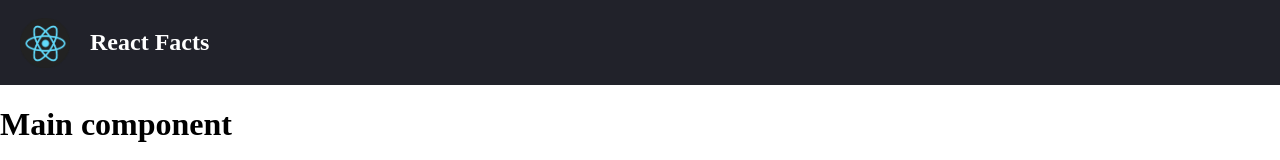
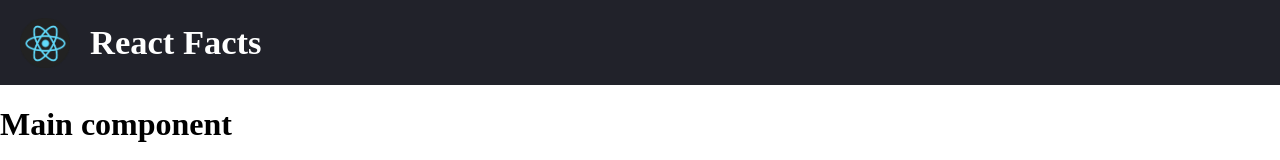
Before and after one commit to andydangit/spa-react-info, a React (Create React App) app: page / in a window 1280 px wide. Shown: the top 160 px of the page. Built offline with nearby package versions, Linux system fonts and the light colour scheme.

Commit message:
Refactor: Change Navbar font size

```diff
--- a/src/components/Navbar.css
+++ b/src/components/Navbar.css
@@ -4,6 +4,7 @@
     padding: 20px;
     column-gap: 20px;
     height: 85px;
+    font-size: 23px;
     background-color: #21222A ;
     color: white;
 
```
